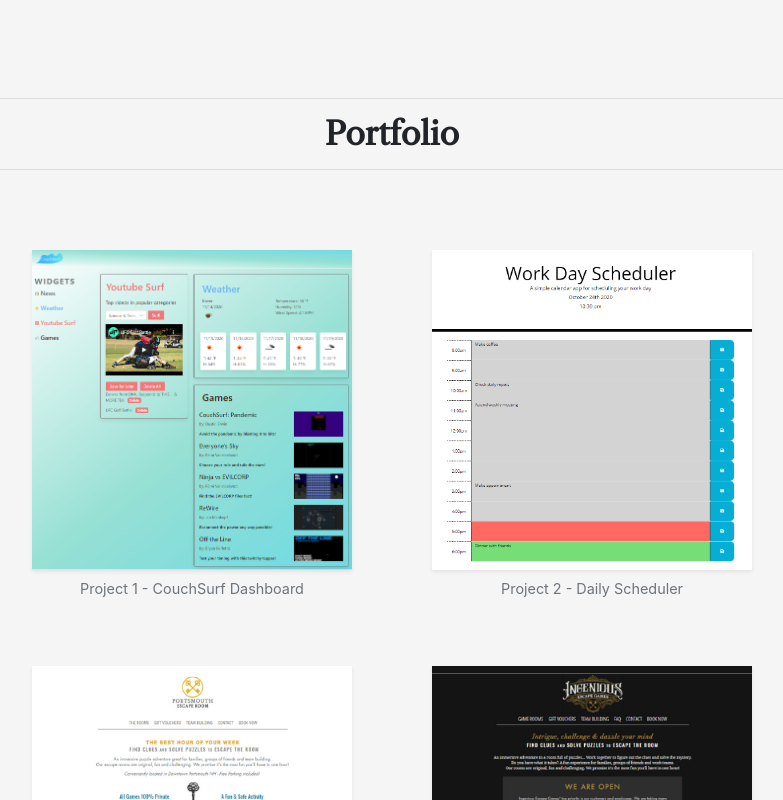
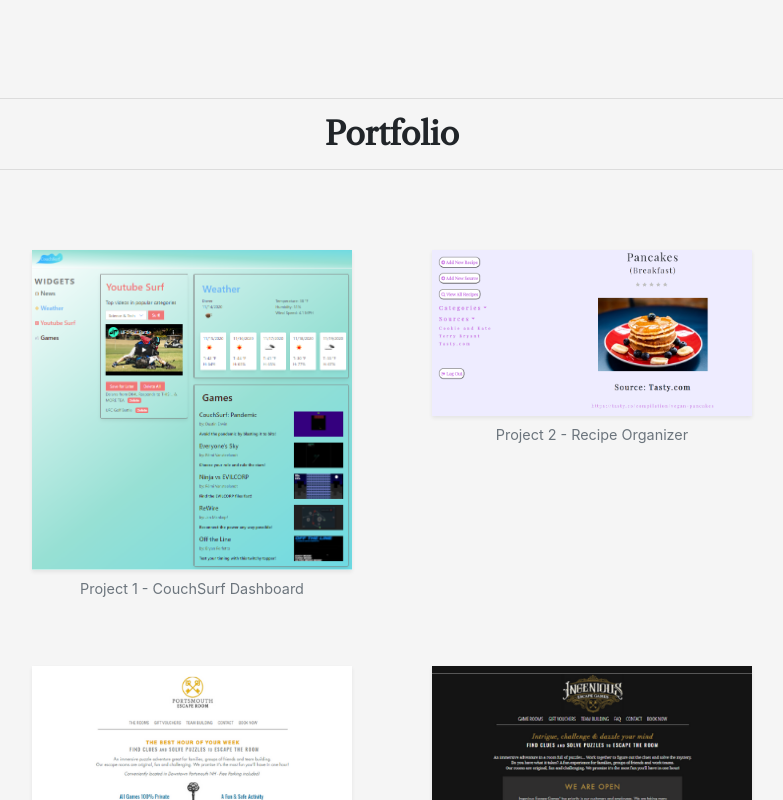
Before and after one commit to skalback/Personal-Portfolio, a plain HTML site: page index.html in a window 1280 px wide. Shown: the part 524-1324 px from the top of the page, without its empty margins (248-1031 px from the left). Drawn offline with nearby package versions, Linux system fonts and the light colour scheme.

Commit message:
Adding recipe project

```diff
--- a/index.html
+++ b/index.html
@@ -88,10 +88,10 @@
             <div class="col-xs-6 d-flex justify-content-center">
                 <!-- Column 2 -->
                 <figure class="portfolioPhoto">
-                    <a href ="https://skalback.github.io/Work-Day-Scheduler/">
-                        <img src="./assets/images/scheduler.PNG" class="figure-img img-fluid shadow-sm" alt="Project 2 - Daily Scheduler">
+                    <a href ="https://github.com/kcushing1/Recipe-Organizer">
+                        <img src="./assets/images/recipeOrganizer.PNG" class="figure-img img-fluid shadow-sm" alt="Project 2 - Daily Scheduler">
                     </a>
-                    <figcaption class="figure-caption text-center">Project 2 - Daily Scheduler</figcaption>
+                    <figcaption class="figure-caption text-center">Project 2 - Recipe Organizer</figcaption>
                 </figure>
             </div>
         </div>
```
Also changed, not shown: assets/images/recipeOrganizer.PNG (added).
